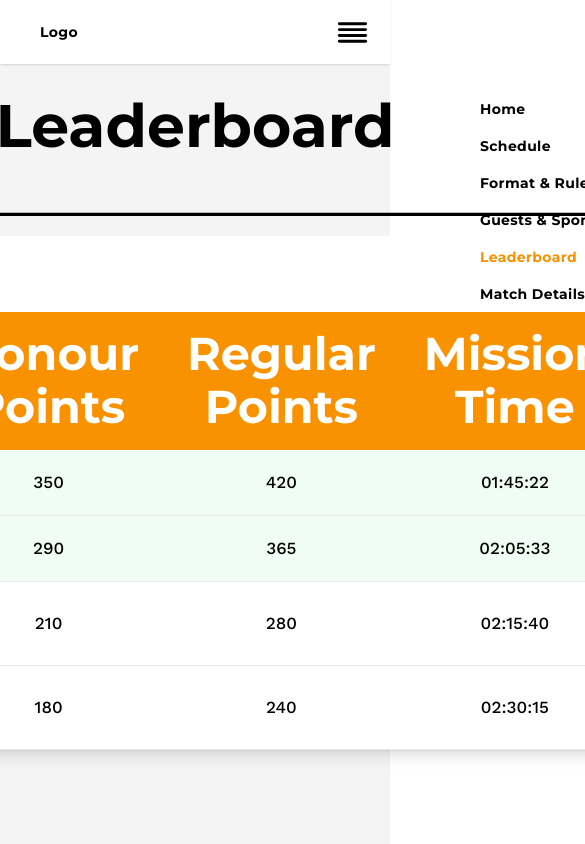
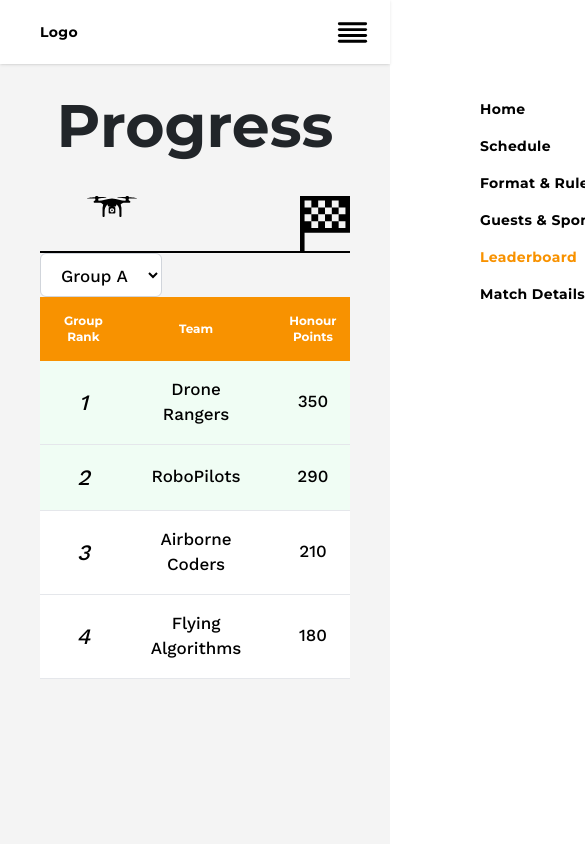
Before and after one commit to codersforcauses/Robodrone, a Next.js app in the folder client/: page /leaderboard in a window 390 px wide. Shown: the top 844 px of the page, 585 px wide, since content can reach past the window. Built offline with nearby package versions, Linux system fonts and the light colour scheme.

Commit message:
Small Styling Changes to leaderboard
Change the drone progress to the component
Change the font size for mobile version of data table

```diff
--- a/client/src/components/ui/Leaderboard/List.tsx
+++ b/client/src/components/ui/Leaderboard/List.tsx
@@ -135,17 +135,15 @@ export default function List({ data = [] }) {
   };
 
   return (
-    <div className="w-full overflow-hidden rounded-lg shadow-lg">
+    <div className="w-full overflow-hidden rounded-lg px-10">
       <div className="overflow-x-auto">
         {/* Group selection dropdown */}
-        <div className="flex bg-white p-4">
+        <div
+          className="flex"
+          style={{ backgroundColor: "rgb(244 244 244)" }}
+          p-4
+        >
           <div className="relative">
-            <label
-              htmlFor="groupSelect"
-              className="body-sm absolute -top-2 left-3 z-10 bg-white px-1 text-xs"
-            >
-              Select Group:
-            </label>
             <select
               id="groupSelect"
               value={selectedGroup}
@@ -164,12 +162,12 @@ export default function List({ data = [] }) {
         <table className="min-w-full bg-white">
           <thead>
             <tr className="title bg-primary text-center font-bold text-white">
-              <th className="px-6 py-4 md:text-lg">Group Rank</th>
-              <th className="px-6 py-4 md:text-lg">Team</th>
-              <th className="px-6 py-4 md:text-lg">Honour Points</th>
-              <th className="px-6 py-4 md:text-lg">Regular Points</th>
-              <th className="px-6 py-4 md:text-lg">Mission Time</th>
-              <th className="px-6 py-4 md:text-lg">Status</th>
+              <th className="px-6 py-4 text-xs md:text-lg">Group Rank</th>
+              <th className="px-6 py-4 text-xs md:text-lg">Team</th>
+              <th className="px-6 py-4 text-xs md:text-lg">Honour Points</th>
+              <th className="px-6 py-4 text-xs md:text-lg">Regular Points</th>
+              <th className="px-6 py-4 text-xs md:text-lg">Mission Time</th>
+              <th className="px-6 py-4 text-xs md:text-lg">Status</th>
             </tr>
           </thead>
           <tbody className="body-sm">
--- a/client/src/components/ui/progress.tsx
+++ b/client/src/components/ui/progress.tsx
@@ -22,10 +22,14 @@ export default function ProgressBar({ pageName }: { pageName: string }) {
       titleName = "Sponsor & Guest";
       progress = 75;
       break;
+    case "progress":
+      titleName = "Progress";
+      progress = 15;
+      break;
   }
 
   return (
-    <div>
+    <div className="w-full px-10">
       <div className="customerBar w-full flex-col justify-center gap-2">
         <div className="mb-10 flex items-center justify-center">
           <a className="title-large text-center text-[2.5rem] font-bold text-dark">
--- a/client/src/pages/leaderboard.tsx
+++ b/client/src/pages/leaderboard.tsx
@@ -1,23 +1,13 @@
 import Image from "next/image";
 
 import List from "../components/ui/Leaderboard/List";
+import ProgressBar from "../components/ui/progress";
 
 export default function LeaderboardPage() {
   return (
     <div className="flex min-h-screen flex-col items-center bg-light pt-8">
-      <div>
-        <h1 className="title-large text-center font-bold">Leaderboard</h1>
-        <div className="relative mx-auto h-[80px] w-[1100px]">
-          <Image
-            src="/ProgressBar4.svg"
-            alt="Progress Bar"
-            fill
-            className="object-contain"
-            priority
-          />
-        </div>
-      </div>
-      <div className="">
+      <ProgressBar pageName="progress" />
+      <div className="w-full">
         <List />
       </div>
     </div>
```
